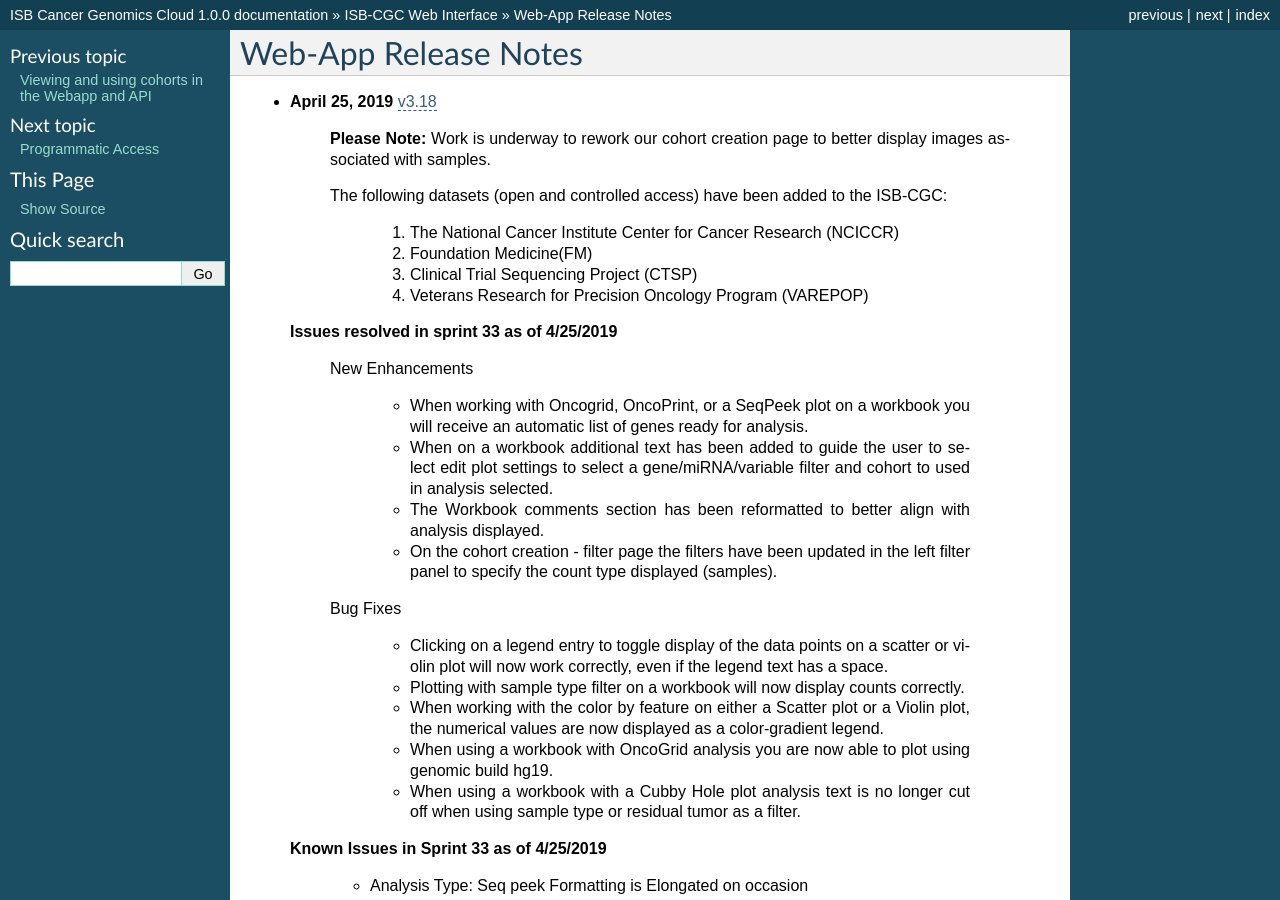
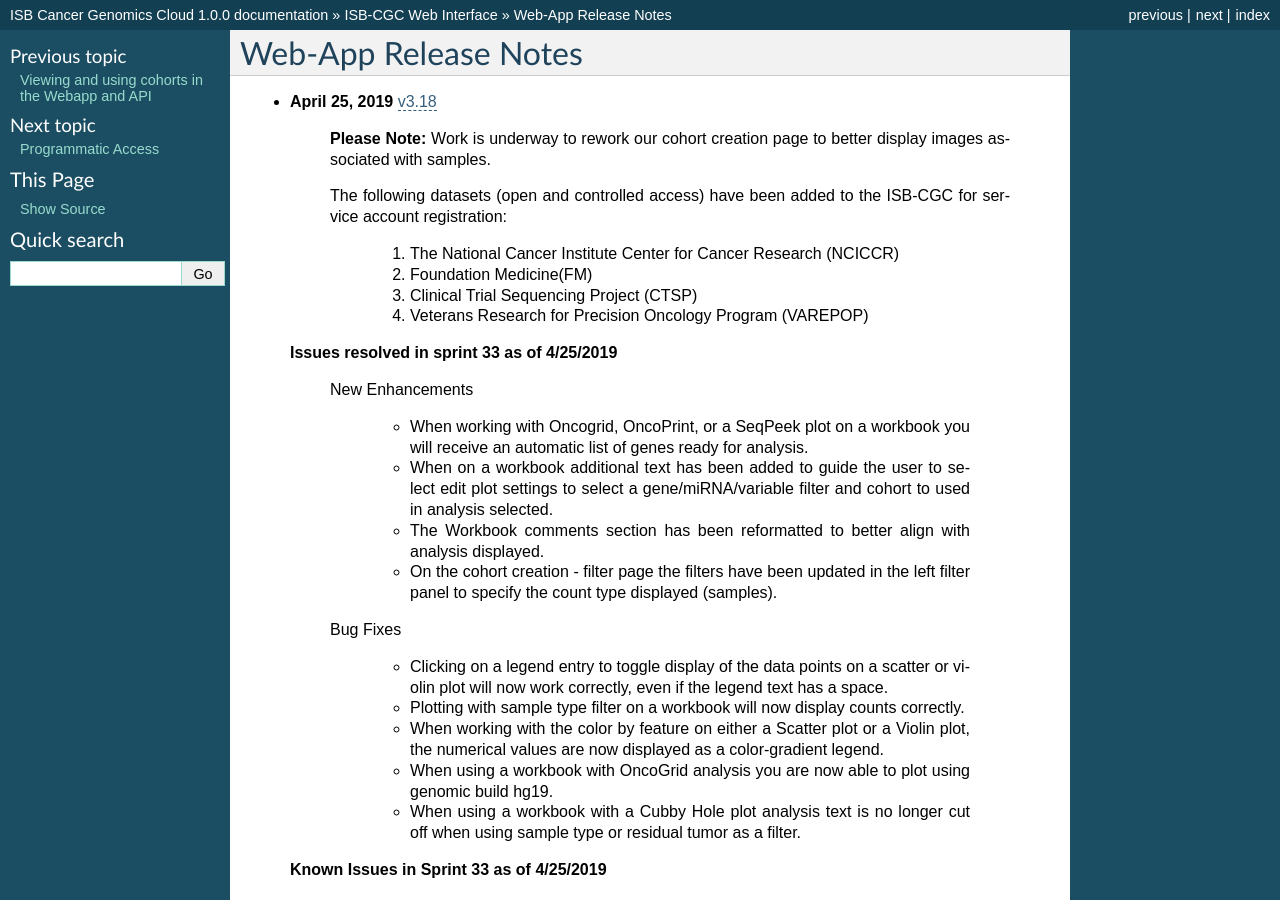
Before and after one commit to isb-cgc/readthedocs, a Sphinx documentation site: the page built from docs/source/sections/webapp/releases.rst, in a window 1280 px wide and 900 px high. Built offline with Sphinx 7.4.7, drawn with Linux system fonts in a browser that asks for light colours; pages that are not in the unit, such as notebooks, are missing from menus.

Commit message:
text added

```diff
--- a/docs/source/sections/webapp/releases.rst
+++ b/docs/source/sections/webapp/releases.rst
@@ -8,7 +8,7 @@
    **Please Note:** Work is underway to rework our cohort creation page to better display images associated with samples.
 
 
-   The following datasets (open and controlled access) have been added to the ISB-CGC:
+   The following datasets (open and controlled access) have been added to the ISB-CGC for service account registration:
 
     1. The National Cancer Institute Center for Cancer Research (NCICCR)
     2. Foundation Medicine(FM)
```
